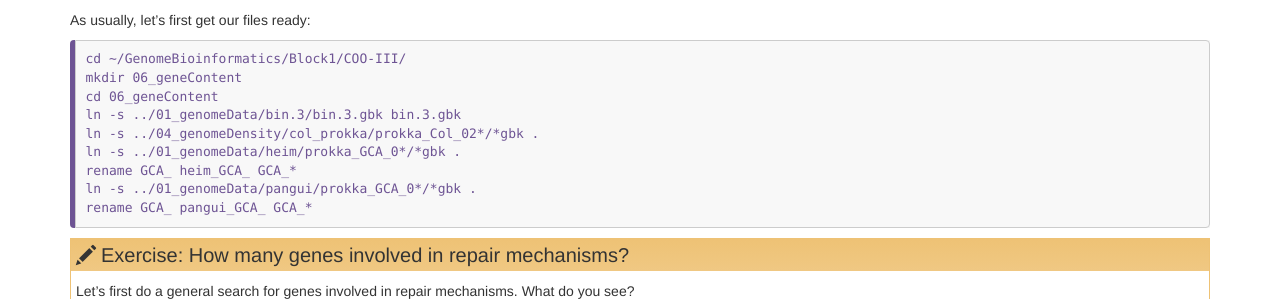
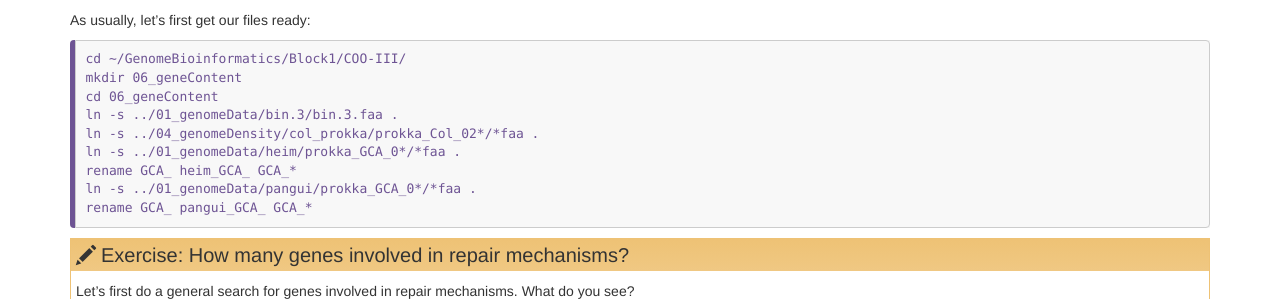
Before and after one commit to TeamMGE/GenomeBioinformaticsCourse, a Jekyll site: the page built from _episodes/33-COOIII.md, in a window 1280 px wide and 900 px high. Shown: the part 453-752 px from the top of the window. Built offline with Jekyll 4.4.1, drawn with Linux system fonts in a browser that asks for light colours.

Commit message:
Update 33-COOIII.md

```diff
--- a/_episodes/33-COOIII.md
+++ b/_episodes/33-COOIII.md
@@ -23,11 +23,11 @@ As usually, let's first get our files ready:
 cd ~/GenomeBioinformatics/Block1/COO-III/
 mkdir 06_geneContent
 cd 06_geneContent
-ln -s ../01_genomeData/bin.3/bin.3.gbk bin.3.gbk
-ln -s ../04_genomeDensity/col_prokka/prokka_Col_02*/*gbk .
-ln -s ../01_genomeData/heim/prokka_GCA_0*/*gbk .
+ln -s ../01_genomeData/bin.3/bin.3.faa .
+ln -s ../04_genomeDensity/col_prokka/prokka_Col_02*/*faa .
+ln -s ../01_genomeData/heim/prokka_GCA_0*/*faa .
 rename GCA_ heim_GCA_ GCA_*
-ln -s ../01_genomeData/pangui/prokka_GCA_0*/*gbk .
+ln -s ../01_genomeData/pangui/prokka_GCA_0*/*faa .
 rename GCA_ pangui_GCA_ GCA_*
 ~~~
 {: .bash}
```
